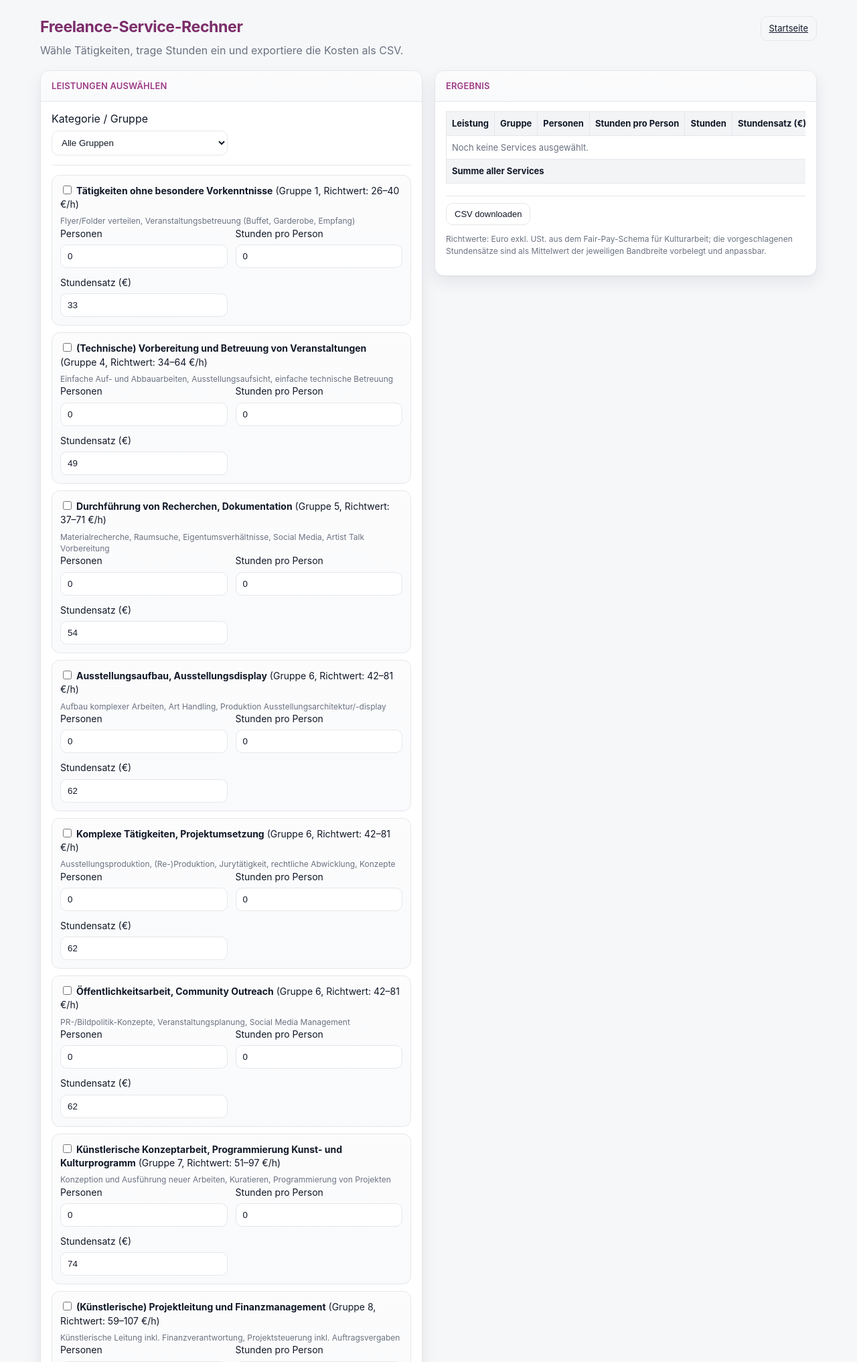
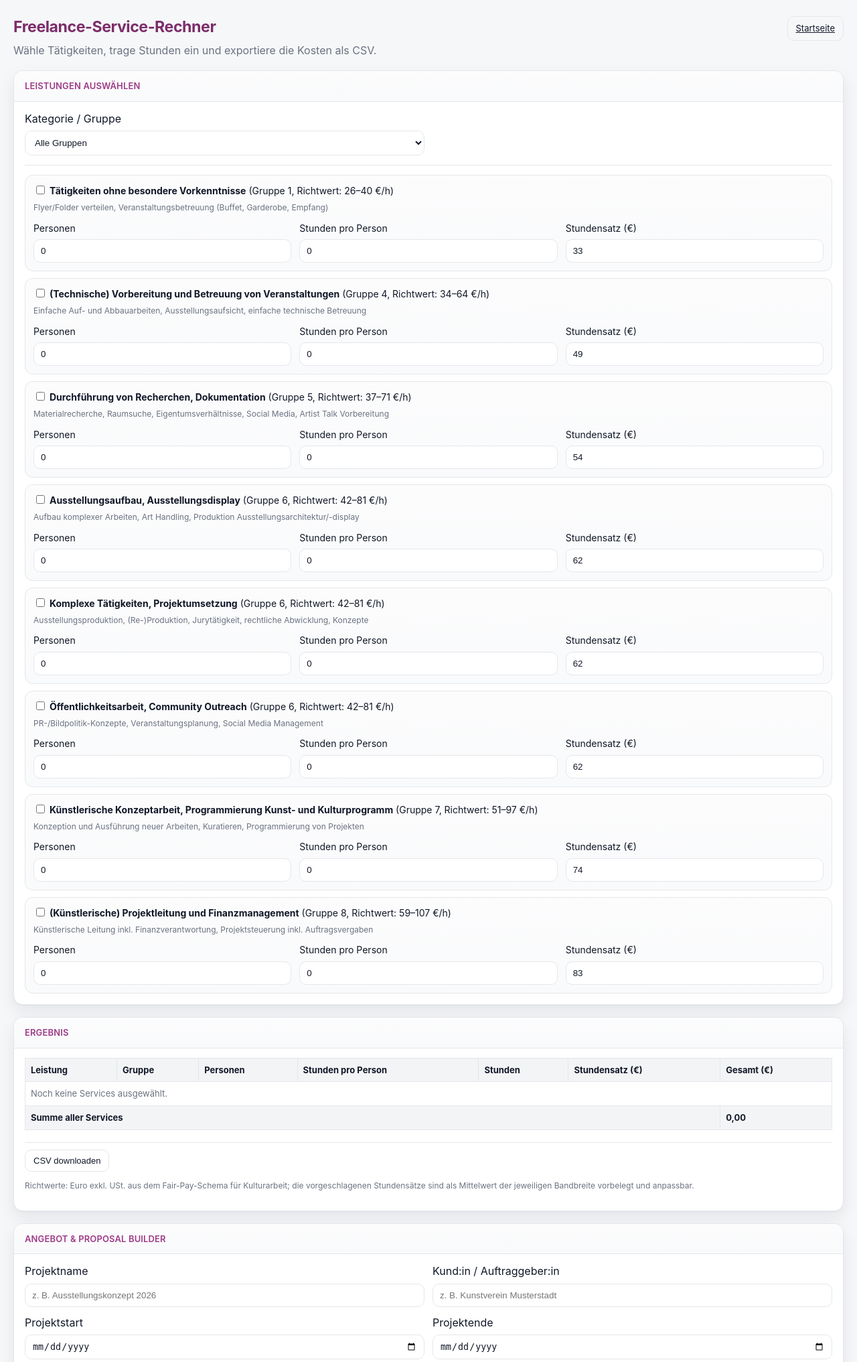
Before and after one commit to Martin-Fritz-Office/curator_planning, a PHP site: page /freelance_services_calculator.php in a window 1280 px wide. Shown: the top 2033 px of the page at 67% size. Run offline with PHP 8.4, Linux system fonts and the light colour scheme.

Commit message:
Align freelance calculator layout with personnel planning view

```diff
--- a/freelance_services_calculator.js
+++ b/freelance_services_calculator.js
@@ -64,24 +64,24 @@
       const checked = serviceState.selected ? 'checked' : '';
       const disabled = serviceState.selected ? '' : 'disabled';
       return `
-        <div class="q-section">
-          <label class="q">
+        <div class="q-section freelance-service-row">
+          <label class="q freelance-service-title">
             <span>
               <input type="checkbox" data-id="${service.id}" class="service-toggle" ${checked} />
               <strong>${service.name}</strong> (Gruppe ${service.group}, Richtwert: ${service.minRate}–${service.maxRate} €/h)
             </span>
             <span class="hint">${service.details}</span>
           </label>
-          <div class="qgrid">
-            <label class="q">
+          <div class="qgrid freelance-service-params-row">
+            <label class="q freelance-service-param">
               <span>Personen</span>
               <input type="number" min="0" step="1" data-persons-id="${service.id}" value="${serviceState.persons}" ${disabled} />
             </label>
-            <label class="q">
+            <label class="q freelance-service-param">
               <span>Stunden pro Person</span>
               <input type="number" min="0" step="0.5" data-hours-per-person-id="${service.id}" value="${serviceState.hoursPerPerson}" ${disabled} />
             </label>
-            <label class="q">
+            <label class="q freelance-service-param">
               <span>Stundensatz (€)</span>
               <input type="number" min="${service.minRate}" max="${service.maxRate}" step="1" data-rate-id="${service.id}" value="${serviceState.rate}" ${disabled} />
             </label>
--- a/freelance_services_calculator.php
+++ b/freelance_services_calculator.php
@@ -9,7 +9,7 @@
   <script defer src="freelance_services_calculator.js"></script>
 </head>
 <body>
-  <div class="page">
+  <div class="page planning-wide freelance-page">
     <header class="header">
       <div>
         <h1>Freelance-Service-Rechner</h1>
@@ -20,8 +20,8 @@
       </div>
     </header>
 
-    <main class="grid">
-      <section class="card">
+    <main class="grid planning-grid freelance-grid">
+      <section class="card planning-card-wide freelance-card-wide">
         <div class="card-head">
           <h2>Leistungen auswählen</h2>
         </div>
@@ -37,7 +37,7 @@
         </div>
       </section>
 
-      <section class="card">
+      <section class="card planning-card-wide freelance-card-wide">
         <div class="card-head">
           <h2>Ergebnis</h2>
         </div>
@@ -71,7 +71,7 @@
         </div>
       </section>
 
-      <section class="card proposal-card">
+      <section class="card proposal-card planning-card-wide freelance-card-wide">
         <div class="card-head">
           <h2>Angebot & Proposal Builder</h2>
         </div>
--- a/style.css
+++ b/style.css
@@ -622,6 +622,31 @@ input[type="text"]:focus{
   padding-top:12px;
 }
 
+
+.freelance-grid{
+  grid-template-columns:1fr;
+}
+
+.freelance-card-wide{
+  grid-column:1 / -1;
+}
+
+.freelance-service-row{
+  display:grid;
+  gap:12px;
+}
+
+.freelance-service-title{
+  margin:0;
+}
+
+@media (min-width:1080px){
+  .freelance-service-params-row{
+    grid-template-columns:repeat(3, minmax(180px, 1fr));
+    align-items:end;
+  }
+}
+
 .planning-wide{
   max-width:none;
 }
```
